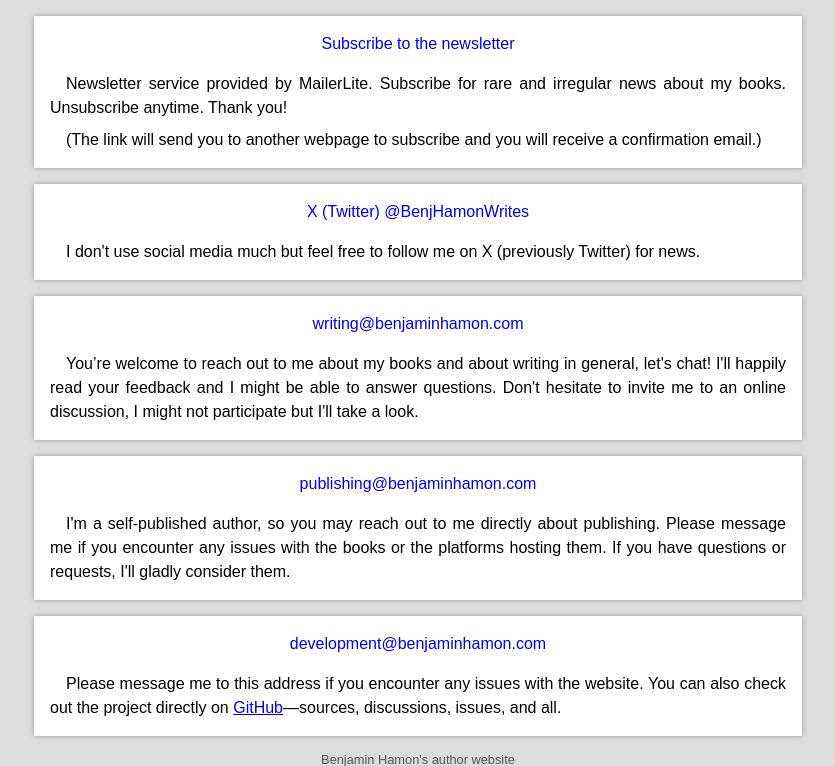
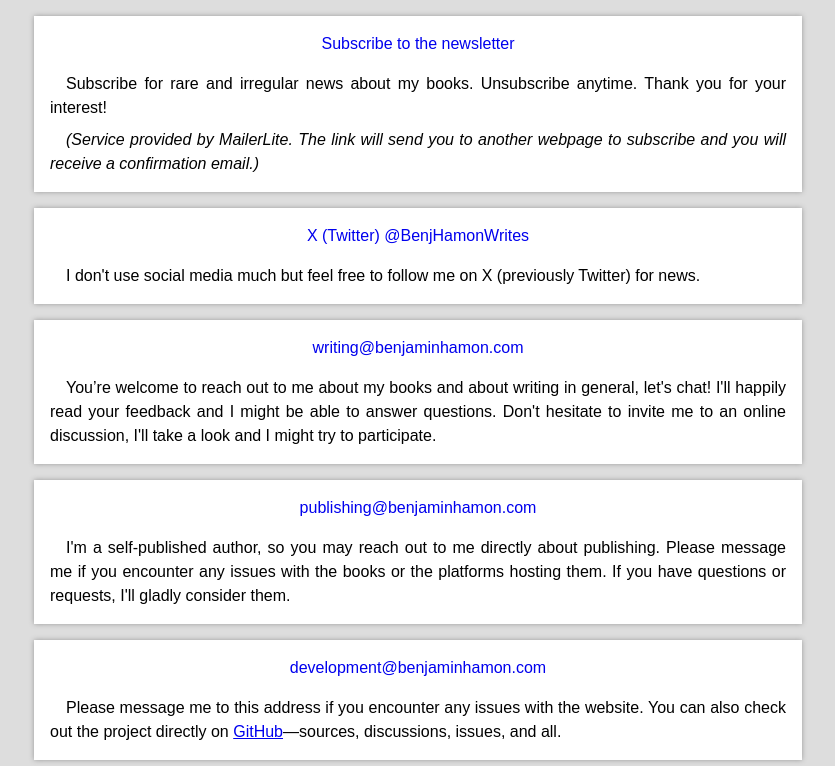
Before and after one commit to BenjaminHamon/WritingWebsite, a Flask app: page /Contact in a window 1280 px wide. Shown: the part 72-838 px from the top of the page, without its empty margins (222-1057 px from the left). Run offline with Flask 3, Linux system fonts and the light colour scheme; parts of the project's set-up code (start-up, migrations or seed data) failed here and were passed over.

Commit message:
Update contact page

```diff
--- a/Sources/website/benjaminhamon_author_website/templates/contact.html
+++ b/Sources/website/benjaminhamon_author_website/templates/contact.html
@@ -10,8 +10,8 @@
             </a>
         </div>
         <div class="text">
-            <p>Newsletter service provided by MailerLite. Subscribe for rare and irregular news about my books. Unsubscribe anytime. Thank you!</p>
-            <p>(The link will send you to another webpage to subscribe and you will receive a confirmation email.)</p>
+            <p>Subscribe for rare and irregular news about my books. Unsubscribe anytime. Thank you for your interest!</p>
+            <p><em>(Service provided by MailerLite. The link will send you to another webpage to subscribe and you will receive a confirmation email.)</em></p>
         </div>
     </article>
     <article class="contact-entry">
@@ -29,7 +29,7 @@
             <a href="mailto:writing@benjaminhamon.com">writing@benjaminhamon.com</a>
         </div>
         <div class="text">
-            <p>You’re welcome to reach out to me about my books and about writing in general, let's chat! I'll happily read your feedback and I might be able to answer questions. Don't hesitate to invite me to an online discussion, I might not participate but I'll take a look.</p>
+            <p>You’re welcome to reach out to me about my books and about writing in general, let's chat! I'll happily read your feedback and I might be able to answer questions. Don't hesitate to invite me to an online discussion, I'll take a look and I might try to participate.</p>
         </div>
     </article>
     <article class="contact-entry">
```
